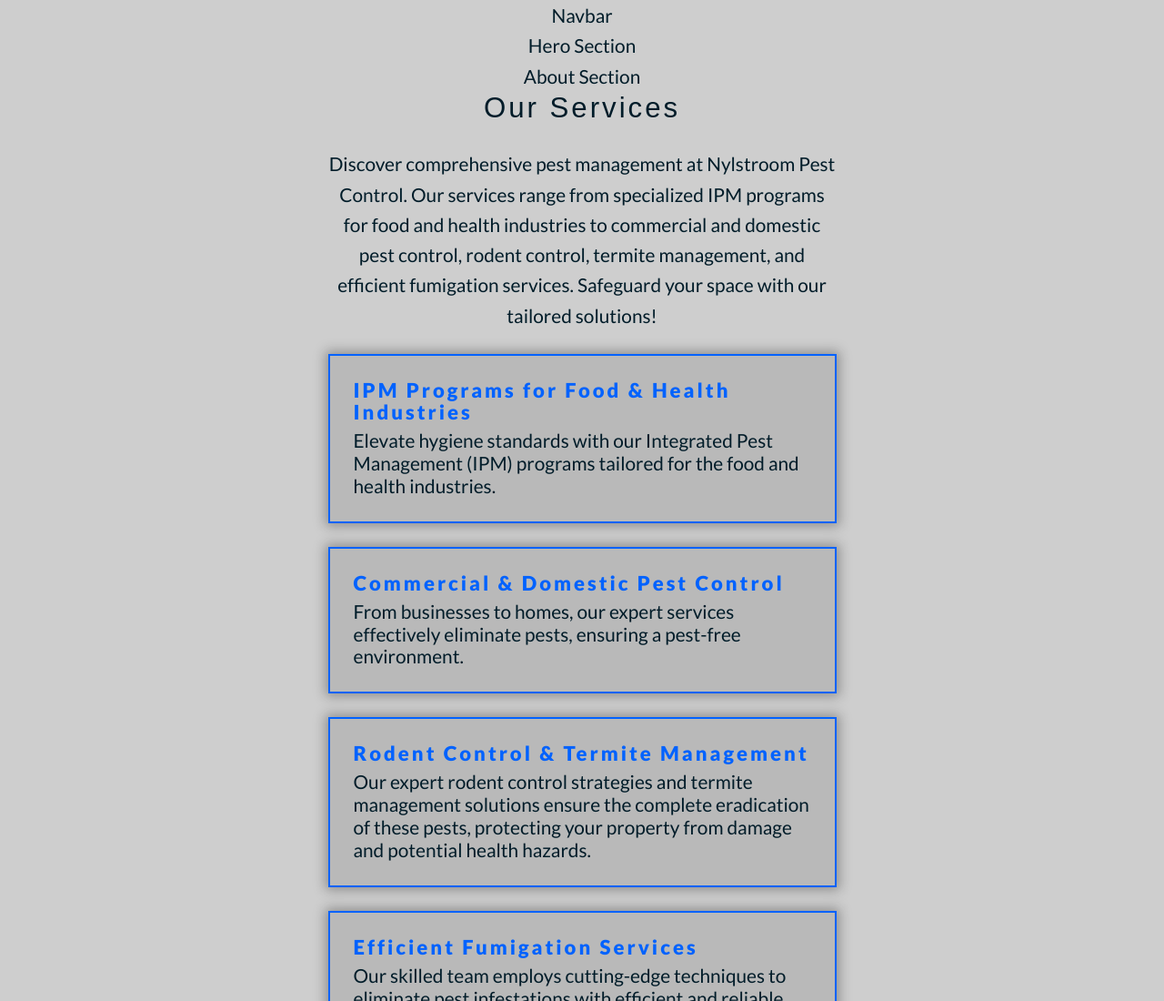
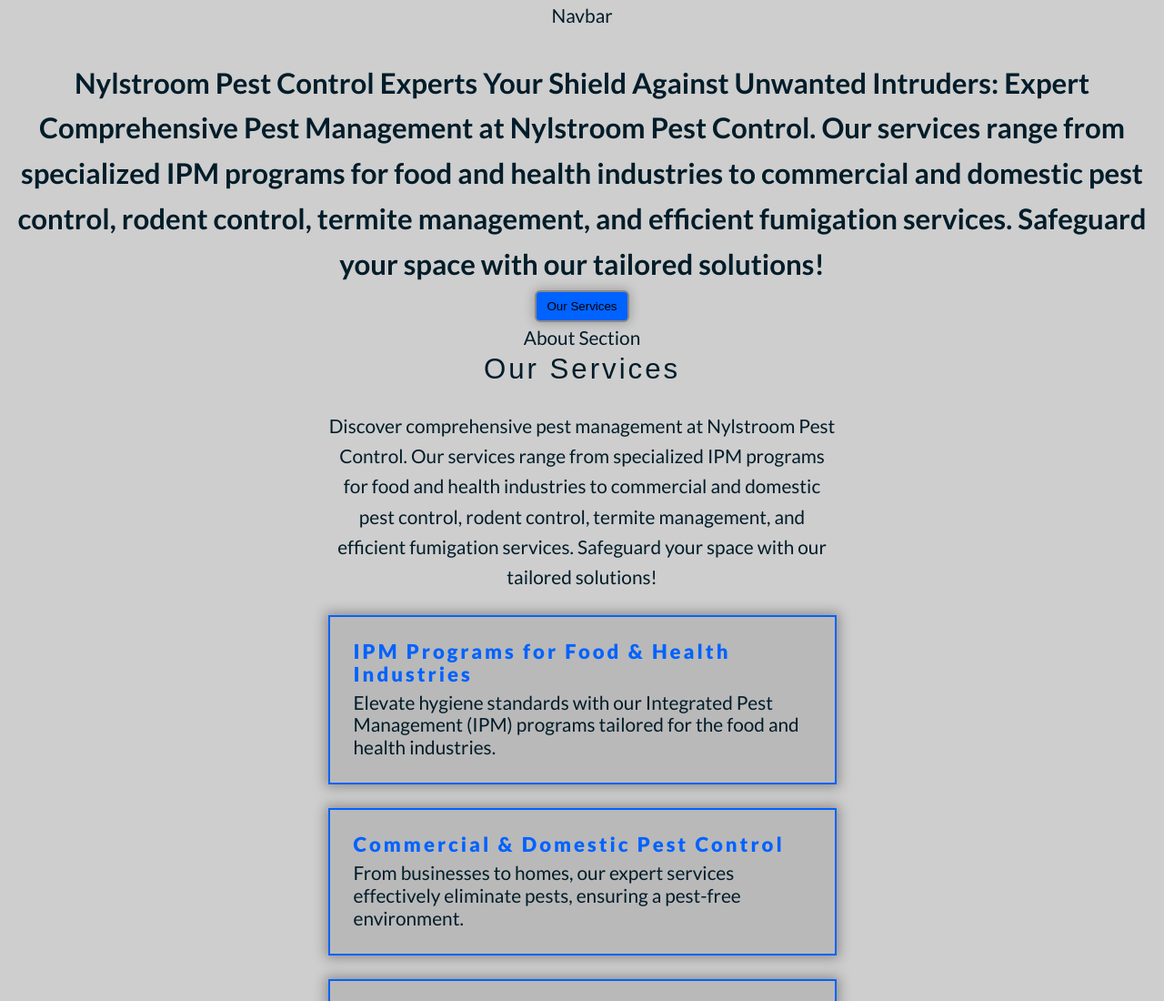
Before and after one commit to SVDwebtech/NylstroomPest053, a website: page index.html in a window 1280 px wide. Shown: the top 1100 px of the page at 91% size. Drawn offline with Linux system fonts and the light colour scheme; a web font is replaced by a local one.

Commit message:
add favicon code to html and link favicon images

```diff
--- a/index.html
+++ b/index.html
@@ -4,6 +4,9 @@
     <head>
         <meta charset="UTF-8">
         <meta name="viewport" content="width=device-width, initial-scale=1.0">
+        <!-- favicon -->
+        <link rel="icon" href="NylstroomPestControlFavicon16by16.png" type="image/png" sizes="16x16">
+        <link rel="icon" href="NylstroomPestControlFavicon32by32.png" type="image/png" sizes="32x32">
         <title>Nylstroom Pest Conrol</title>
         <!-- font styles -->
         <link rel="preconnect" href="https://fonts.googleapis.com">
@@ -17,7 +20,23 @@
 
         <header class="header">
             <nav class="navbar">Navbar</nav>
-            <div>Hero Section</div>
+            <section class="header__hero hero">
+                <div class="hero__primaryHeadingContainer">
+                    <img src="" alt="" class="hero__heroLogoImg">
+                    <h1 class="hero__heroHeading heroHeading">
+                        <span class="heroHeading__heroHeadingPrimary">Nylstroom Pest Control</span>
+                        <span class="heroHeading__heroHeadingExperts">Experts</span>
+                        <span class="heroHeading__heroHeadingSecondary">Your Shield Against Unwanted Intruders: Expert Comprehensive Pest Management at Nylstroom Pest Control.</span>
+                        <span class="heroHeading__heroHeadingByline">Our services range from specialized IPM programs for food and health industries to commercial and domestic pest control, rodent control, termite management, and efficient fumigation services. Safeguard your space with our tailored solutions!</span>
+                    </h1>
+                </div>
+                <a class="hero__heroBtnContainer" href="#contactLink" target="_blank">
+                    <button class="btn btn--primary">Our Services</button>
+                </a>
+                <div class="hero__heroImgCompositionContainer">
+
+                </div>
+            </section>
         </header>
 
         <main class="main">
```
Also changed, not shown: NylstroomPestControlFavicon16by16.png (added), NylstroomPestControlFavicon32by32.png (added), img/Favicon/NylstroomPestControlFavicon16by16.png (added), img/Favicon/NylstroomPestControlFavicon32by32.png (added), img/Favicon/OrangeTreeFavicon.png (deleted).
